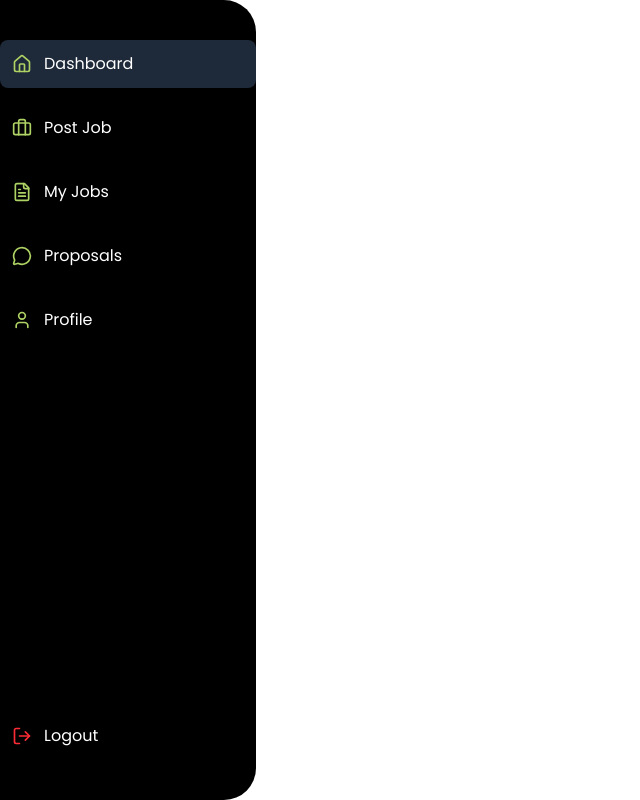
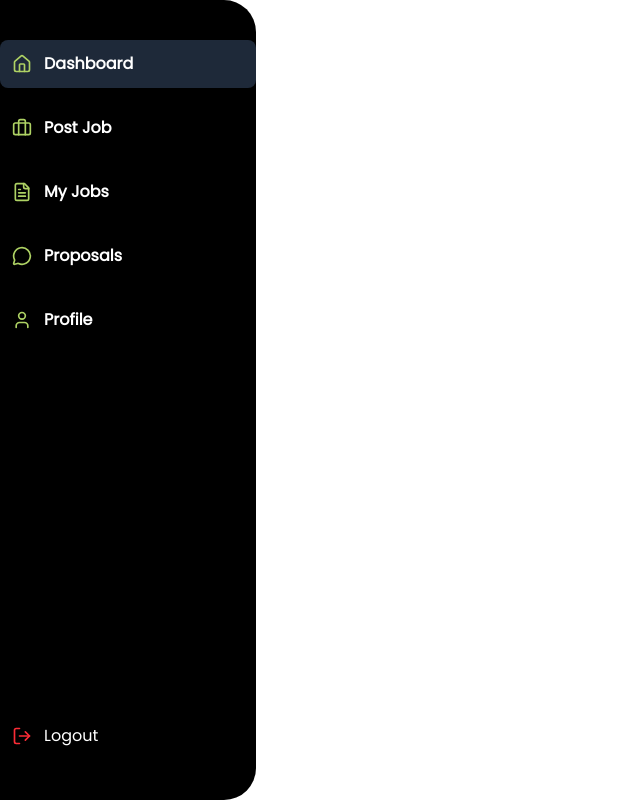
Before and after one commit to mumarhussain/hireX, a Next.js app in the folder Hirex/: page /client/dashboard in a window 1280 px wide. Shown: the whole page, without its empty margins (0-640 px from the left). Built offline with nearby package versions, Linux system fonts and the light colour scheme; no server answers.

Commit message:
feat: Some changes in sidebar.

```diff
--- a/Hirex/components/client/sidebar.jsx
+++ b/Hirex/components/client/sidebar.jsx
@@ -35,7 +35,7 @@
             }`}
           >
             <Icon size={20} className="text-themeColor" />
-            <span className="font-medium">{label}</span>
+            <span className="font-semibold">{label}</span>
           </Link>
         ))}
       </nav>
```
Also changed, not shown: 1 other file (tests, documents, lock files or other folders).
